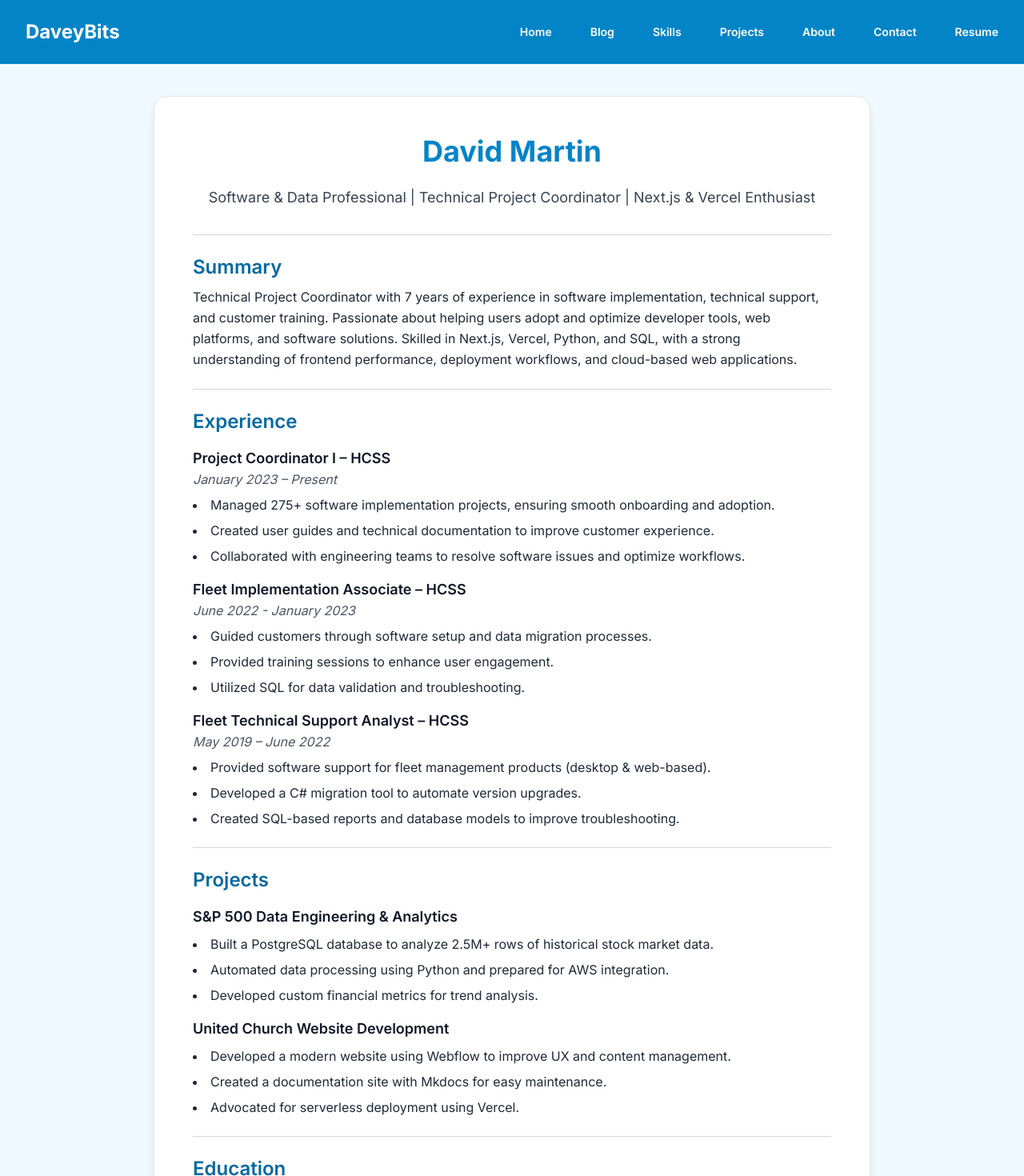
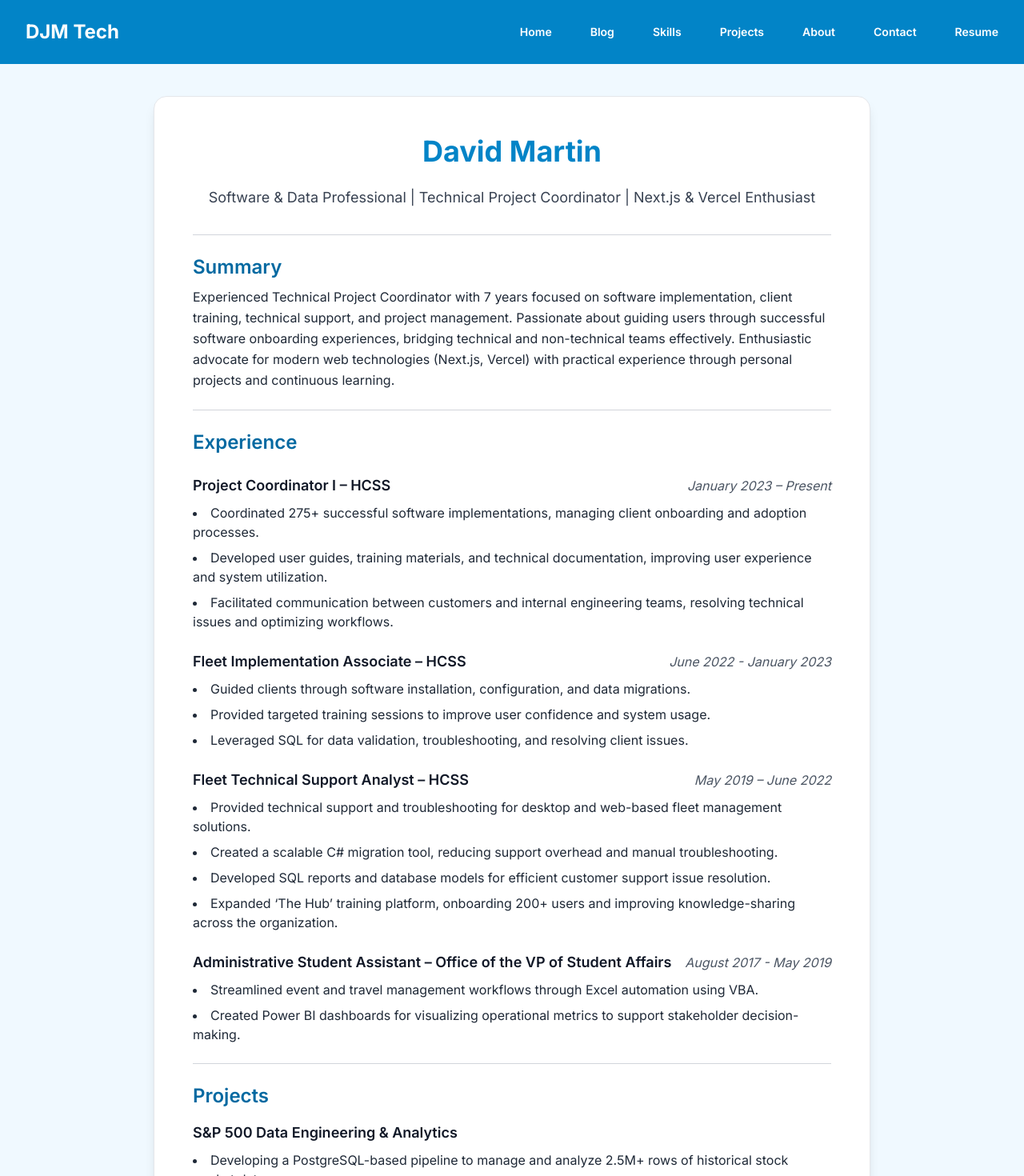
Before and after one commit to djmartin2019/DaveyProjects, a Next.js app: page /resume in a window 1280 px wide. Shown: the top 1470 px of the page at 80% size. Built offline with nearby package versions, Linux system fonts and the light colour scheme.

Commit message:
Updated resume and navbar

```diff
--- a/src/app/page.tsx
+++ b/src/app/page.tsx
@@ -61,7 +61,7 @@ const skills = [
 ];
 
 const introduction = `
-  Hey there! I'm Davey, a passionate tech entrepreneur driven by a love for creation and a desire to provide value to others through innovative apps. From a young age, I've always enjoyed building things, and this passion has naturally led me to explore web development and entrepreneurship.
+  Hey there! I'm David, a passionate tech entrepreneur driven by a love for creation and a desire to provide value to others through innovative apps. From a young age, I've always enjoyed building things, and this passion has naturally led me to explore web development and entrepreneurship.
 `;
 
 export default function Home() {
--- a/src/app/resume/page.tsx
+++ b/src/app/resume/page.tsx
@@ -2,6 +2,82 @@
 
 import Navbar from "@/components/navbar";
 import Footer from "@/components/footer";
+
+type ExperienceItem = {
+  title: string;
+  company?: string;
+  date: string;
+  responsibilities: string[];
+};
+
+type ProjectItem = {
+  title: string;
+  details: string[];
+};
+
+// Experience Data
+const experiences: ExperienceItem[] = [
+  {
+    title: "Project Coordinator I",
+    company: "HCSS",
+    date: "January 2023 – Present",
+    responsibilities: [
+      "Coordinated 275+ successful software implementations, managing client onboarding and adoption processes.",
+      "Developed user guides, training materials, and technical documentation, improving user experience and system utilization.",
+      "Facilitated communication between customers and internal engineering teams, resolving technical issues and optimizing workflows.",
+    ],
+  },
+  {
+    title: "Fleet Implementation Associate",
+    company: "HCSS",
+    date: "June 2022 - January 2023",
+    responsibilities: [
+      "Guided clients through software installation, configuration, and data migrations.",
+      "Provided targeted training sessions to improve user confidence and system usage.",
+      "Leveraged SQL for data validation, troubleshooting, and resolving client issues.",
+    ],
+  },
+  {
+    title: "Fleet Technical Support Analyst",
+    company: "HCSS",
+    date: "May 2019 – June 2022",
+    responsibilities: [
+      "Provided technical support and troubleshooting for desktop and web-based fleet management solutions.",
+      "Created a scalable C# migration tool, reducing support overhead and manual troubleshooting.",
+      "Developed SQL reports and database models for efficient customer support issue resolution.",
+      "Expanded ‘The Hub’ training platform, onboarding 200+ users and improving knowledge-sharing across the organization.",
+    ],
+  },
+  {
+    title: "Administrative Student Assistant",
+    company: "Office of the VP of Student Affairs",
+    date: "August 2017 - May 2019",
+    responsibilities: [
+      "Streamlined event and travel management workflows through Excel automation using VBA.",
+      "Created Power BI dashboards for visualizing operational metrics to support stakeholder decision-making.",
+    ],
+  },
+];
+
+// Project Data
+const projects: ProjectItem[] = [
+  {
+    title: "S&P 500 Data Engineering & Analytics",
+    details: [
+      "Developing a PostgreSQL-based pipeline to manage and analyze 2.5M+ rows of historical stock market data.",
+      "Building automated Python scripts to fetch, process, and store financial data, enabling detailed market trend analysis.",
+      "Designing an interactive frontend using Next.js and TailwindCSS to visualize sector performance, top performers, volatility metrics, and moving averages.",
+    ],
+  },
+  {
+    title: "United City Church Website Development",
+    details: [
+      "Designing a responsive, modern website with Webflow focused on enhancing user experience and accessibility.",
+      "Created a custom documentation site using Mkdocs, enabling non-technical stakeholders to manage updates.",
+      "Collaborated with stakeholders to define project requirements, ensuring scalability and long-term functionality.",
+    ],
+  },
+];
 
 export default function Resume() {
   return (
@@ -9,9 +85,8 @@ export default function Resume() {
       <Navbar />
 
       <main className="flex flex-col items-center justify-center flex-grow py-10 px-4 sm:px-6 lg:px-8">
-        <section
-          className="w-full max-w-4xl bg-white shadow-lg rounded-2xl p-8 sm:p-12 border border-gray-200"
-        >
+        <section className="w-full max-w-4xl bg-white shadow-lg rounded-2xl p-8 sm:p-12 border border-gray-200">
+          {/* Header */}
           <h1 className="text-4xl font-bold text-sky-600 text-center mb-6">
             David Martin
           </h1>
@@ -21,82 +96,50 @@ export default function Resume() {
 
           <div className="border-t border-gray-300 my-6"></div>
 
+          {/* Summary */}
           <h2 className="text-2xl font-semibold text-sky-700">Summary</h2>
           <p className="text-gray-800 mt-2 leading-relaxed">
-            Technical Project Coordinator with 7 years of experience in software implementation, technical support,
-            and customer training. Passionate about helping users adopt and optimize developer tools, web platforms,
-            and software solutions. Skilled in Next.js, Vercel, Python, and SQL, with a strong understanding of
-            frontend performance, deployment workflows, and cloud-based web applications.
+            Experienced Technical Project Coordinator with 7 years focused on software implementation, client training, technical support, and project management. Passionate about guiding users through successful software onboarding experiences, bridging technical and non-technical teams effectively. Enthusiastic advocate for modern web technologies (Next.js, Vercel) with practical experience through personal projects and continuous learning.
           </p>
 
           <div className="border-t border-gray-300 my-6"></div>
 
+          {/* Experience Section */}
           <h2 className="text-2xl font-semibold text-sky-700">Experience</h2>
-
-          <div className="mt-4">
+          {experiences.map((job, index) => (
+            <div key={index} className="mt-6">
+              <div className="flex flex-col sm:flex-row sm:justify-between sm:items-center">
                 <h3 className="text-lg font-semibold text-gray-900">
-              Project Coordinator I – HCSS
+                  {job.title} {job.company && `– ${job.company}`}
                 </h3>
-            <p className="text-gray-600 italic">January 2023 – Present</p>
+                <p className="text-gray-600 italic sm:text-right">{job.date}</p>
+              </div>
               <ul className="list-disc list-inside text-gray-800 mt-2 space-y-2">
-              <li>Managed 275+ software implementation projects, ensuring smooth onboarding and adoption.</li>
-              <li>Created user guides and technical documentation to improve customer experience.</li>
-              <li>Collaborated with engineering teams to resolve software issues and optimize workflows.</li>
+                {job.responsibilities.map((item, idx) => (
+                  <li key={idx}>{item}</li>
+                ))}
               </ul>
             </div>
-
-          <div className="mt-4">
-            <h3 className="text-lg font-semibold text-gray-900">
-              Fleet Implementation Associate – HCSS
-            </h3>
-            <p className="text-gray-600 italic">June 2022 - January 2023</p>
-            <ul className="list-disc list-inside text-gray-800 mt-2 space-y-2">
-              <li>Guided customers through software setup and data migration processes.</li>
-              <li>Provided training sessions to enhance user engagement.</li>
-              <li>Utilized SQL for data validation and troubleshooting.</li>
-            </ul>
-          </div>
-
-          <div className="mt-4">
-            <h3 className="text-lg font-semibold text-gray-900">
-              Fleet Technical Support Analyst – HCSS
-            </h3>
-            <p className="text-gray-600 italic">May 2019 – June 2022</p>
-            <ul className="list-disc list-inside text-gray-800 mt-2 space-y-2">
-              <li>Provided software support for fleet management products (desktop & web-based).</li>
-              <li>Developed a C# migration tool to automate version upgrades.</li>
-              <li>Created SQL-based reports and database models to improve troubleshooting.</li>
-            </ul>
-          </div>
+          ))}
 
           <div className="border-t border-gray-300 my-6"></div>
 
+          {/* Projects Section */}
           <h2 className="text-2xl font-semibold text-sky-700">Projects</h2>
-
-          <div className="mt-4">
-            <h3 className="text-lg font-semibold text-gray-900">
-              S&P 500 Data Engineering & Analytics
-            </h3>
+          {projects.map((project, index) => (
+            <div key={index} className="mt-4">
+              <h3 className="text-lg font-semibold text-gray-900">{project.title}</h3>
               <ul className="list-disc list-inside text-gray-800 mt-2 space-y-2">
-              <li>Built a PostgreSQL database to analyze 2.5M+ rows of historical stock market data.</li>
-              <li>Automated data processing using Python and prepared for AWS integration.</li>
-              <li>Developed custom financial metrics for trend analysis.</li>
+                {project.details.map((detail, idx) => (
+                  <li key={idx}>{detail}</li>
+                ))}
               </ul>
             </div>
-
-          <div className="mt-4">
-            <h3 className="text-lg font-semibold text-gray-900">
-              United Church Website Development
-            </h3>
-            <ul className="list-disc list-inside text-gray-800 mt-2 space-y-2">
-              <li>Developed a modern website using Webflow to improve UX and content management.</li>
-              <li>Created a documentation site with Mkdocs for easy maintenance.</li>
-              <li>Advocated for serverless deployment using Vercel.</li>
-            </ul>
-          </div>
+          ))}
 
           <div className="border-t border-gray-300 my-6"></div>
 
+          {/* Education */}
           <h2 className="text-2xl font-semibold text-sky-700">Education</h2>
           <p className="mt-2 text-gray-800">
             <strong>University of Houston – C.T. Bauer College of Business</strong><br />
@@ -105,9 +148,9 @@ export default function Resume() {
 
           <div className="border-t border-gray-300 my-6"></div>
 
+          {/* Skills */}
           <h2 className="text-2xl font-semibold text-sky-700">Skills</h2>
           <ul className="list-disc list-inside text-gray-800 mt-2 space-y-2">
-            <li><strong>Customer Onboarding & Support:</strong> Technical Enablement, Documentation, Training</li>
             <li><strong>Programming:</strong> Python, SQL, JavaScript (Next.js, React)</li>
             <li><strong>Data & Cloud:</strong> PostgreSQL, AWS S3, ETL Pipelines</li>
             <li><strong>Tools:</strong> Vercel, Webflow, Notion, Mkdocs, GitHub Actions</li>
@@ -115,9 +158,10 @@ export default function Resume() {
 
           <div className="border-t border-gray-300 my-6"></div>
 
+          {/* Resume Download */}
           <div className="text-center mt-8">
             <a
-              href="/resume.pdf"
+              href="/david_martin_resume.pdf"
               download
               className="inline-block bg-sky-600 hover:bg-sky-500 text-white font-semibold py-3 px-6 rounded-lg shadow-md transition-all"
             >
--- a/src/components/navbar.tsx
+++ b/src/components/navbar.tsx
@@ -27,8 +27,8 @@ export default function Navbar() {
         {/* Logo */}
         <div className="flex lg:flex-1">
           <Link href="/" className="-m-1.5 p-1.5">
-            <span className="sr-only">DaveyBits</span>
-            <h1 className="text-2xl font-bold text-white">DaveyBits</h1>
+            <span className="sr-only">DJM Tech</span>
+            <h1 className="text-2xl font-bold text-white">DJM Tech</h1>
           </Link>
         </div>
 
@@ -65,8 +65,8 @@ export default function Navbar() {
           {/* Mobile Menu Header */}
           <div className="flex items-center justify-between">
             <Link href="/" className="-m-1.5 p-1.5">
-              <span className="sr-only">DaveyBits</span>
-              <h1 className="text-2xl font-bold text-white">DaveyBits</h1>
+              <span className="sr-only">DJM Tech</span>
+              <h1 className="text-2xl font-bold text-white">DJM Tech</h1>
             </Link>
             <button
               type="button"
```
Also changed, not shown: 2 other files (tests, documents, lock files or other folders). Lines whose indentation alone changed are shown as unchanged.
